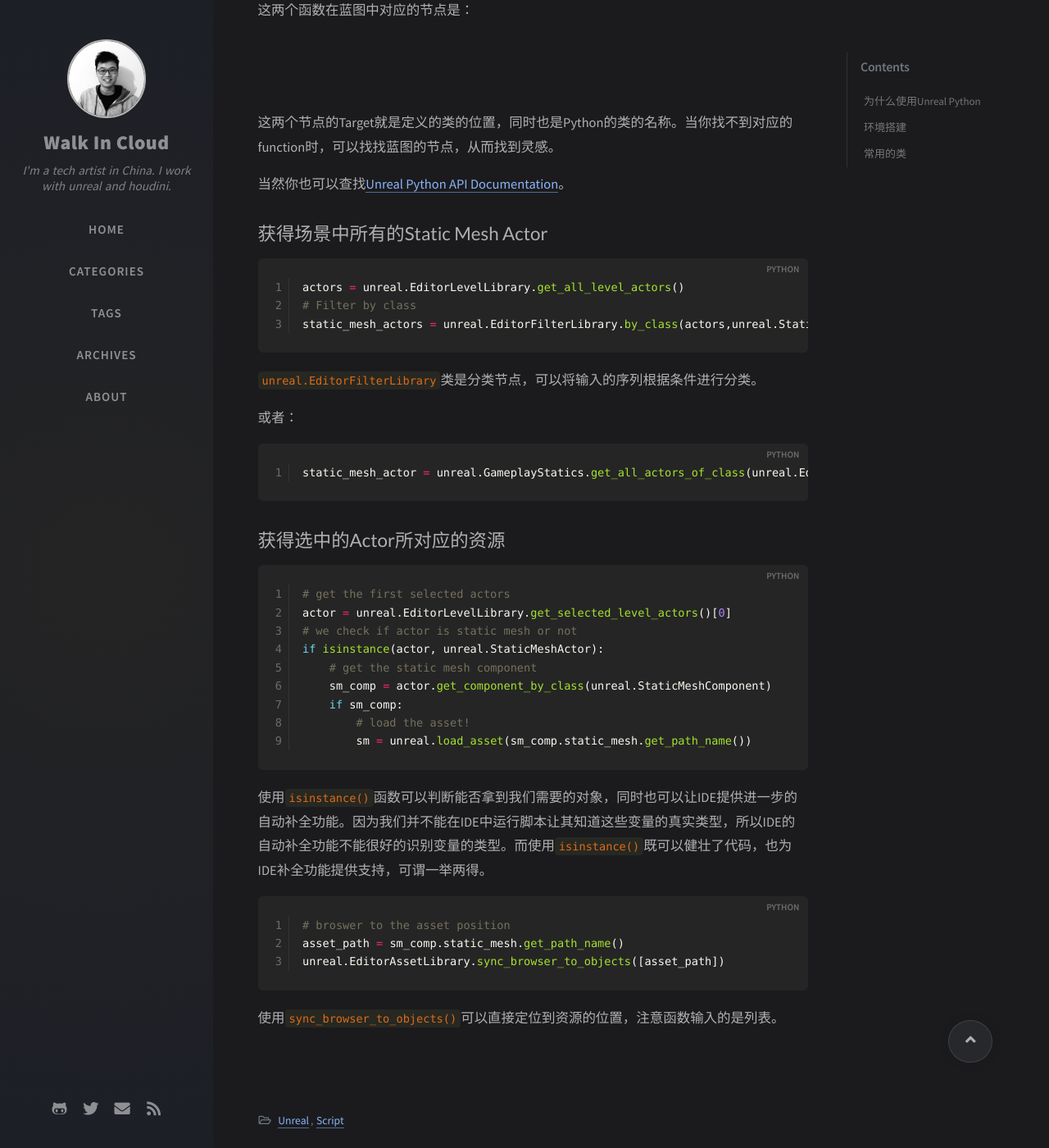
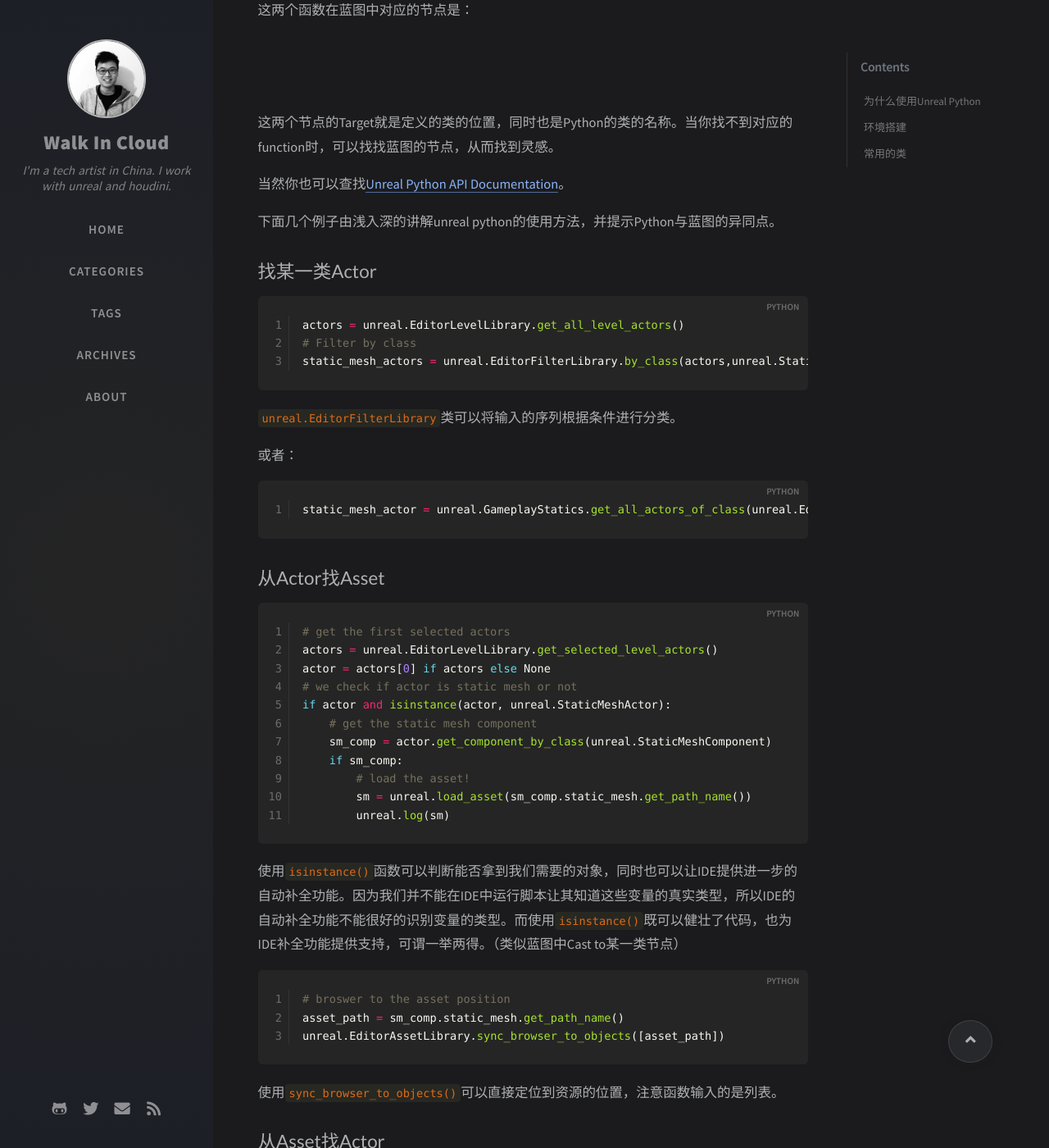
Before and after one commit to Liuzkai/Liuzkai.github.io, a Jekyll site: the page built from _posts/2021-01-21-how_to_use_unreal_python.md, in a window 1280 px wide and 1400 px high, scrolled down 4069 px. Shown: the whole window at 82% size. Built offline with Jekyll 4.4.1, drawn with Linux system fonts in a browser that asks for light colours; nearby versions of some CDN libraries; comment, search, counter and statistics services are not loaded.

Commit message:
修改标题

````diff
--- a/_posts/2021-01-21-how_to_use_unreal_python.md
+++ b/_posts/2021-01-21-how_to_use_unreal_python.md
@@ -105,8 +105,6 @@ idea.max.intellisense.filesize=500000
 
 随着版本的更迭，或我的疏忽，可能还有其他调用python的方法。当然你也可以在C++层面直接调用python脚本，但是这已经不是我们所关注的部分了。通常结合Editor Utility Widget和python node是一个比较好的方案，也是我常用的方案。下面的例子都是使用该种方法实现。
 
-
-
 # 常用的类
 
 首先我们要做的就是把`unreal`库导入：
@@ -149,41 +147,43 @@ assets = unreal.EditorUtilityLibrary.get_selected_assets()
 
 当然你也可以查找[Unreal Python API Documentation](https://docs.unrealengine.com/en-US/PythonAPI/index.html)。
 
+下面几个例子由浅入深的讲解unreal python的使用方法，并提示Python与蓝图的异同点。
 
-
-## 获得场景中所有的Static Mesh Actor
+## 找某一类Actor
 
 ```python
 actors = unreal.EditorLevelLibrary.get_all_level_actors()
 # Filter by class
-static_mesh_actors = unreal.EditorFilterLibrary.by_class(actors,unreal.StaticMeshActor,                                                 unreal.EditorScriptingFilterType.INCLUDE)
+static_mesh_actors = unreal.EditorFilterLibrary.by_class(actors,unreal.StaticMeshActor,unreal.EditorScriptingFilterType.INCLUDE)
 ```
 
-`unreal.EditorFilterLibrary`类是分类节点，可以将输入的序列根据条件进行分类。
+`unreal.EditorFilterLibrary`类可以将输入的序列根据条件进行分类。
 
 或者：
 
 ```python
-static_mesh_actor = unreal.GameplayStatics.get_all_actors_of_class(unreal.EditorLevelLibrary.get_editor_world(),                                                                unreal.StaticMeshActor)
+static_mesh_actor = unreal.GameplayStatics.get_all_actors_of_class(unreal.EditorLevelLibrary.get_editor_world(),unreal.StaticMeshActor)
 ```
 
 
 
-## 获得选中的Actor所对应的资源
+## 从Actor找Asset
 
 ```python
 # get the first selected actors
-actor = unreal.EditorLevelLibrary.get_selected_level_actors()[0]
+actors = unreal.EditorLevelLibrary.get_selected_level_actors()
+actor = actors[0] if actors else None
 # we check if actor is static mesh or not
-if isinstance(actor, unreal.StaticMeshActor):
+if actor and isinstance(actor, unreal.StaticMeshActor):
     # get the static mesh component
     sm_comp = actor.get_component_by_class(unreal.StaticMeshComponent)
     if sm_comp:
         # load the asset!
         sm = unreal.load_asset(sm_comp.static_mesh.get_path_name())
+        unreal.log(sm)
 ```
 
-使用`isinstance()`函数可以判断能否拿到我们需要的对象，同时也可以让IDE提供进一步的自动补全功能。因为我们并不能在IDE中运行脚本让其知道这些变量的真实类型，所以IDE的自动补全功能不能很好的识别变量的类型。而使用`isinstance()`既可以健壮了代码，也为IDE补全功能提供支持，可谓一举两得。
+使用`isinstance()`函数可以判断能否拿到我们需要的对象，同时也可以让IDE提供进一步的自动补全功能。因为我们并不能在IDE中运行脚本让其知道这些变量的真实类型，所以IDE的自动补全功能不能很好的识别变量的类型。而使用`isinstance()`既可以健壮了代码，也为IDE补全功能提供支持，可谓一举两得。（类似蓝图中Cast to某一类节点）
 
 ```python
 # broswer to the asset position
@@ -192,3 +192,5 @@ unreal.EditorAssetLibrary.sync_browser_to_objects([asset_path])
 ```
 
 使用`sync_browser_to_objects()`可以直接定位到资源的位置，注意函数输入的是列表。
+
+## 从Asset找Actor
````
